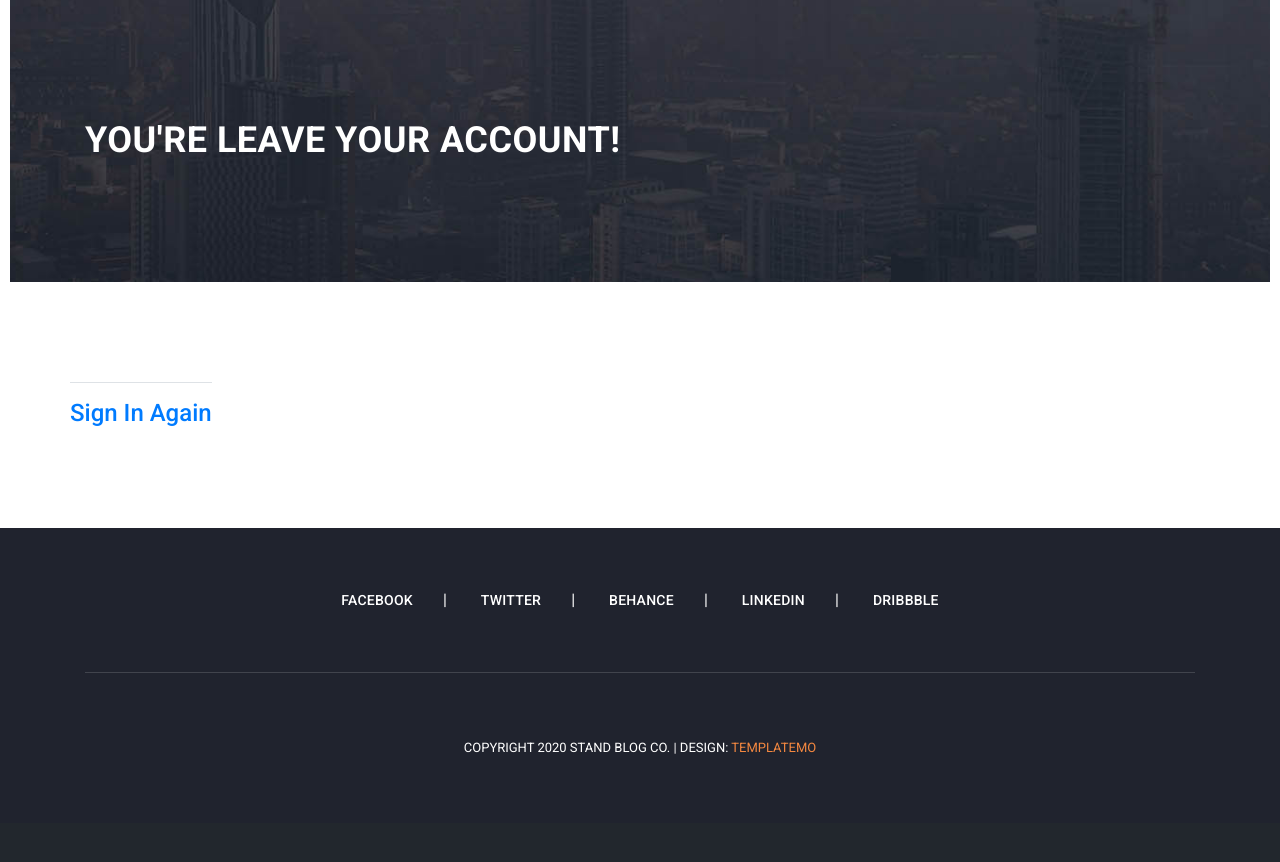
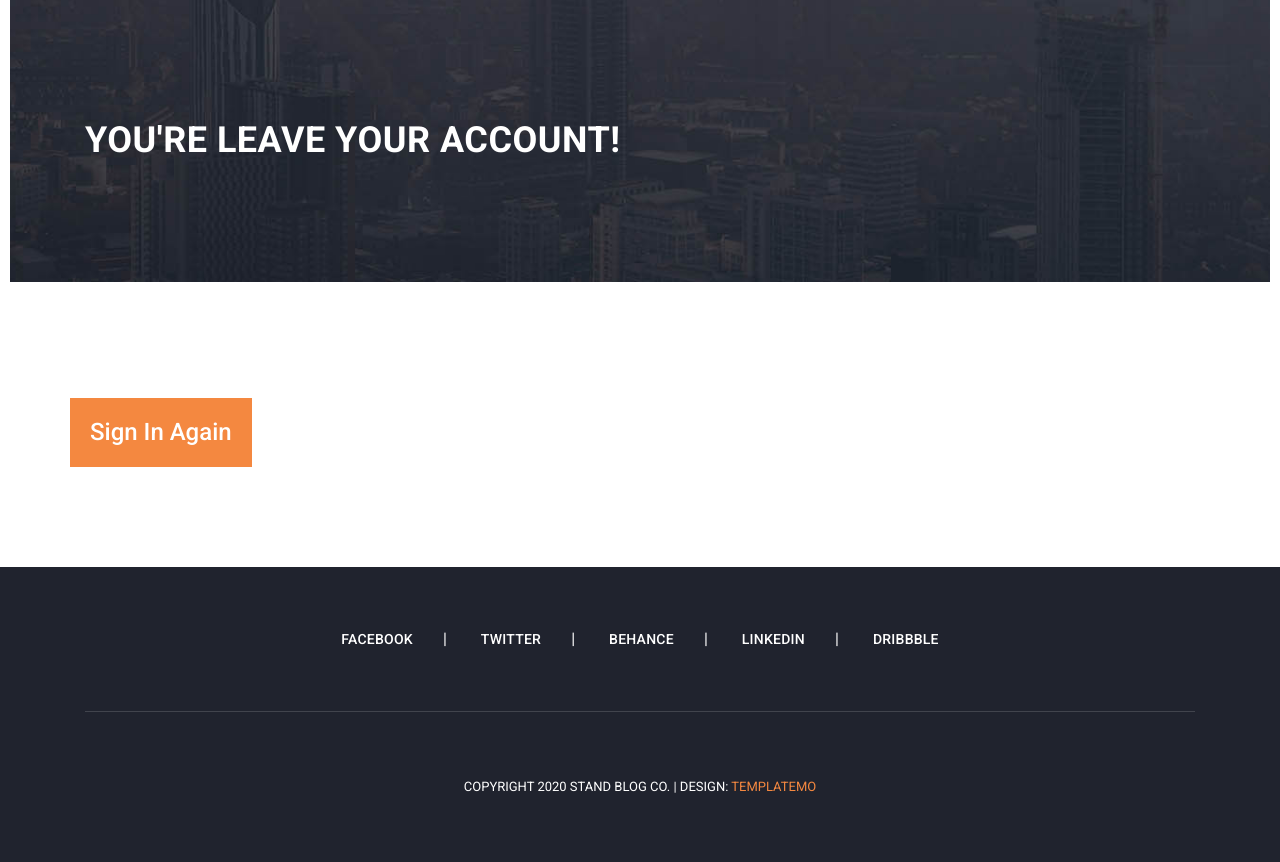
Before and after one commit to nikolai-sh/Blog, a Django app: page /sign_out/ in a window 1280 px wide. Shown: the part 111-973 px from the top of the page. Before the commit the page ends 865 px from the top, so only its background shows below. Run offline with Django 3.2, Linux system fonts and the light colour scheme; some libraries are stand-ins or nearby versions.

Commit message:
Update style

```diff
--- a/users/templates/users/sign_out.html
+++ b/users/templates/users/sign_out.html
@@ -1,5 +1,5 @@
 {% extends 'blog/base.html' %}
-{% load crispy_forms_tags %}
+
 
 {% block banner %}
 <!-- Banner Starts Here -->
@@ -20,7 +20,15 @@
 <!-- Banner Ends Here -->
 
 {% block content %}
-<div class="border-top pt-3">
+
+<style>
+  h4 {
+    background-color:#f48840;
+    color: white;
+    padding: 20px;
+  }
+</style>
+<div class="border-down pt-3">
     <small class="text-muted">
         <a href="{% url 'sign_in' %}"><h4>Sign In Again</h4></a>
     </small>
```
